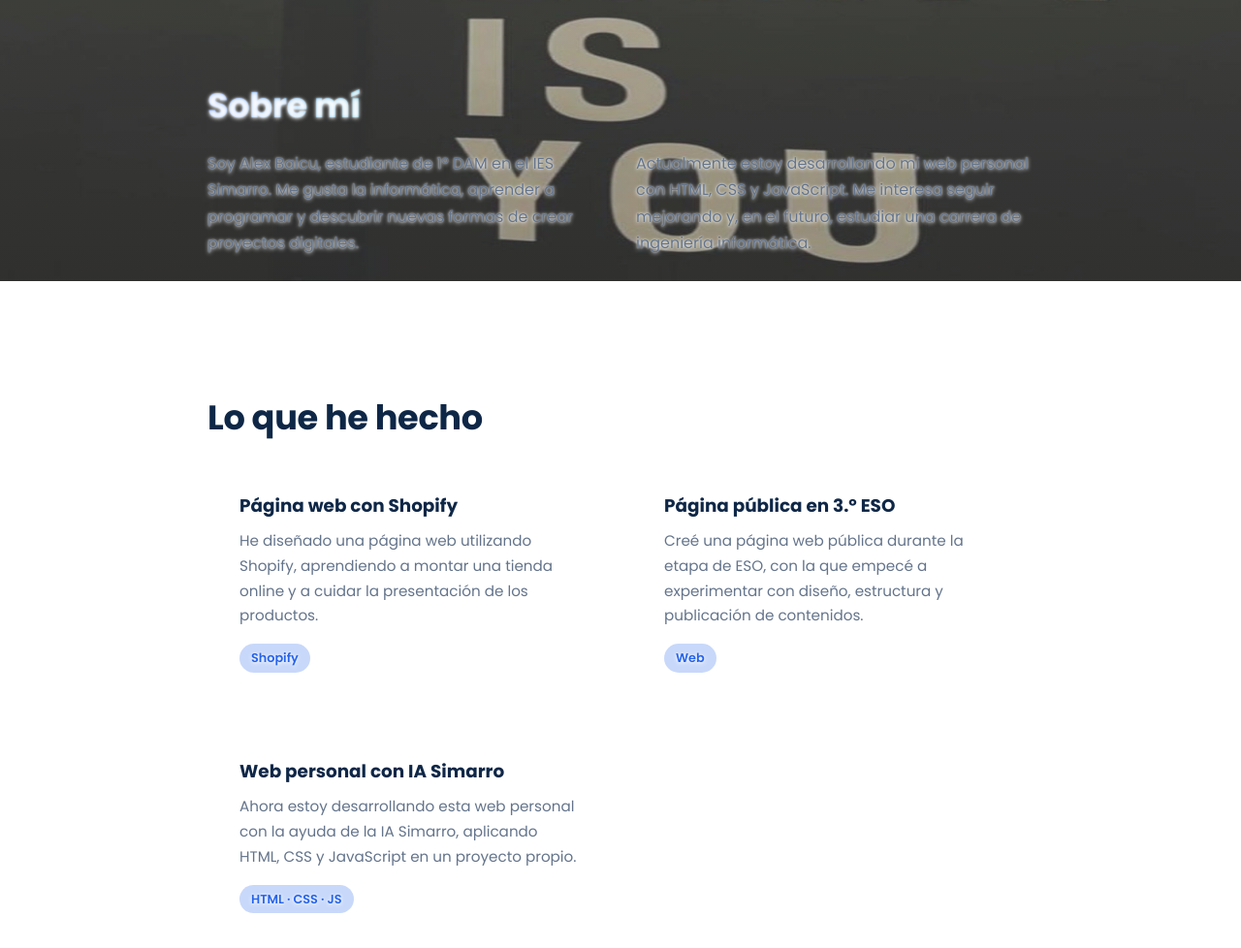
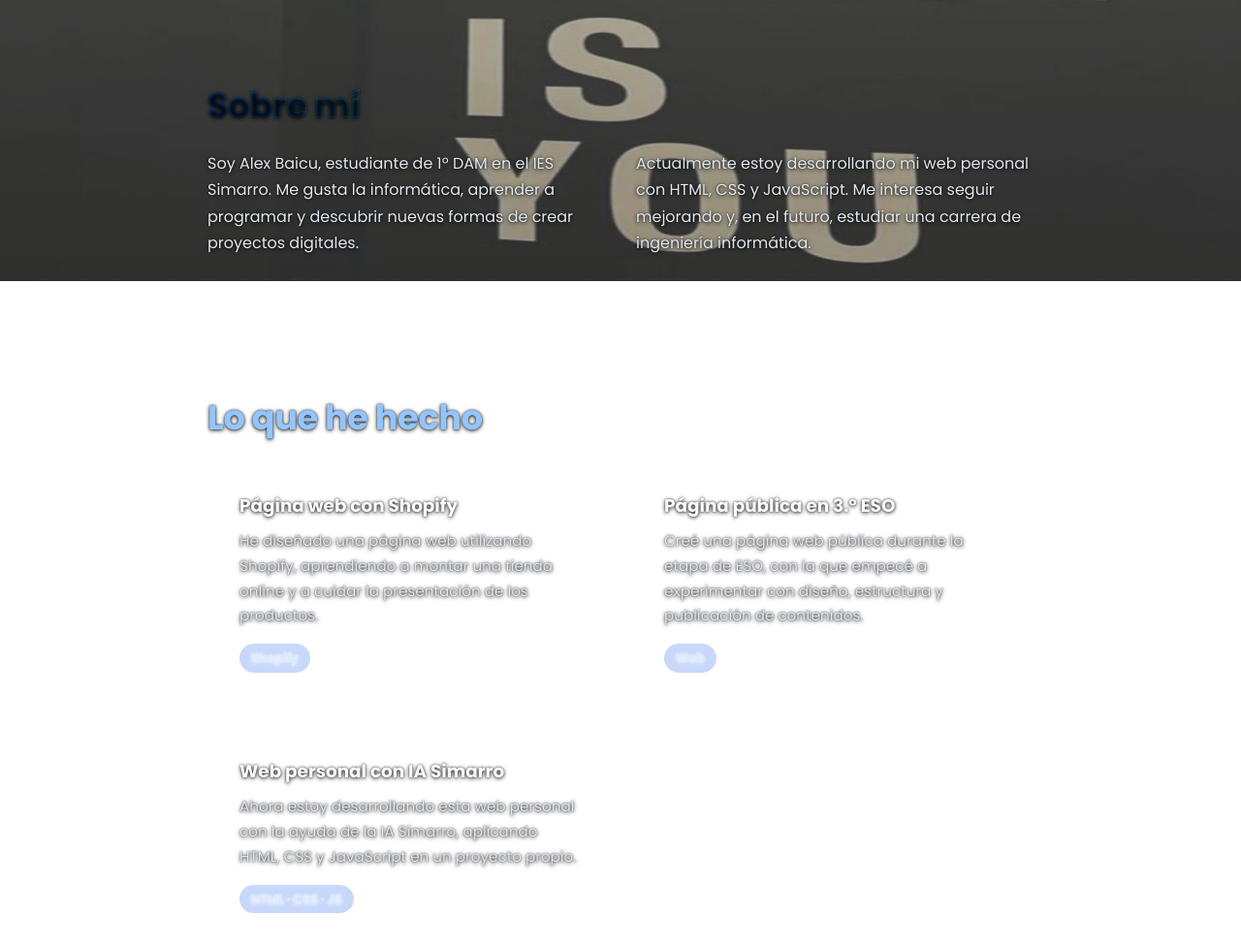
Before and after one commit to AlexB886/mi-web, a plain HTML site: page index.html in a window 1280 px wide. Shown: the part 510-1488 px from the top of the page at 97% size. Drawn offline with Linux system fonts and the light colour scheme.

Commit message:
Modo claro legible sobre el fondo

```diff
--- a/style.css
+++ b/style.css
@@ -867,3 +867,46 @@ body.dark-mode .form-field label, body.dark-mode .tag {
 /* La etiqueta .tag necesita un fondo mínimo para no perderse */
 .tag { background-color: rgba(37, 99, 235, 0.25) !important; }
 body.dark-mode .tag { background-color: rgba(59, 130, 246, 0.30) !important; }
+/* ==========================================================================
+   MODO CLARO — legible sobre la imagen oscura
+   ========================================================================== */
+
+/* Texto claro + sombra oscura para que resalte sobre la foto */
+body:not(.dark-mode) h1,
+body:not(.dark-mode) h2,
+body:not(.dark-mode) h3,
+body:not(.dark-mode) p,
+body:not(.dark-mode) .card p,
+body:not(.dark-mode) .logo,
+body:not(.dark-mode) .main-nav a,
+body:not(.dark-mode) .contact-list,
+body:not(.dark-mode) .copy,
+body:not(.dark-mode) .form-field label,
+body:not(.dark-mode) .form-check label {
+  text-shadow: 0 1px 4px rgba(0, 0, 0, 0.85), 0 0 2px rgba(0, 0, 0, 0.6);
+}
+
+/* Colores claros del texto (sobre la foto) */
+body:not(.dark-mode) h2 { color: #93C5FD; }
+body:not(.dark-mode) h3 { color: #F8FAFC; }
+body:not(.dark-mode) p,
+body:not(.dark-mode) .card p { color: #E2E8F0; }
+body:not(.dark-mode) .copy,
+body:not(.dark-mode) .contact-list span { color: rgba(248, 250, 252, 0.85); }
+body:not(.dark-mode) .form-field label { color: #F8FAFC; }
+body:not(.dark-mode) .form-check label { color: #E2E8F0; }
+body:not(.dark-mode) .main-nav a { color: #F8FAFC; }
+
+/* Mantengo los degradados intactos (color transparente) */
+body:not(.dark-mode) .hero h1,
+body:not(.dark-mode) .hero p,
+body:not(.dark-mode) #sobre-mi h2 {
+  color: transparent;
+  -webkit-text-fill-color: transparent;
+}
+
+/* Etiqueta .tag con fondo para que no se pierda */
+body:not(.dark-mode) .tag {
+  background-color: rgba(37, 99, 235, 0.35);
+  color: #DBEAFE;
+}
```
